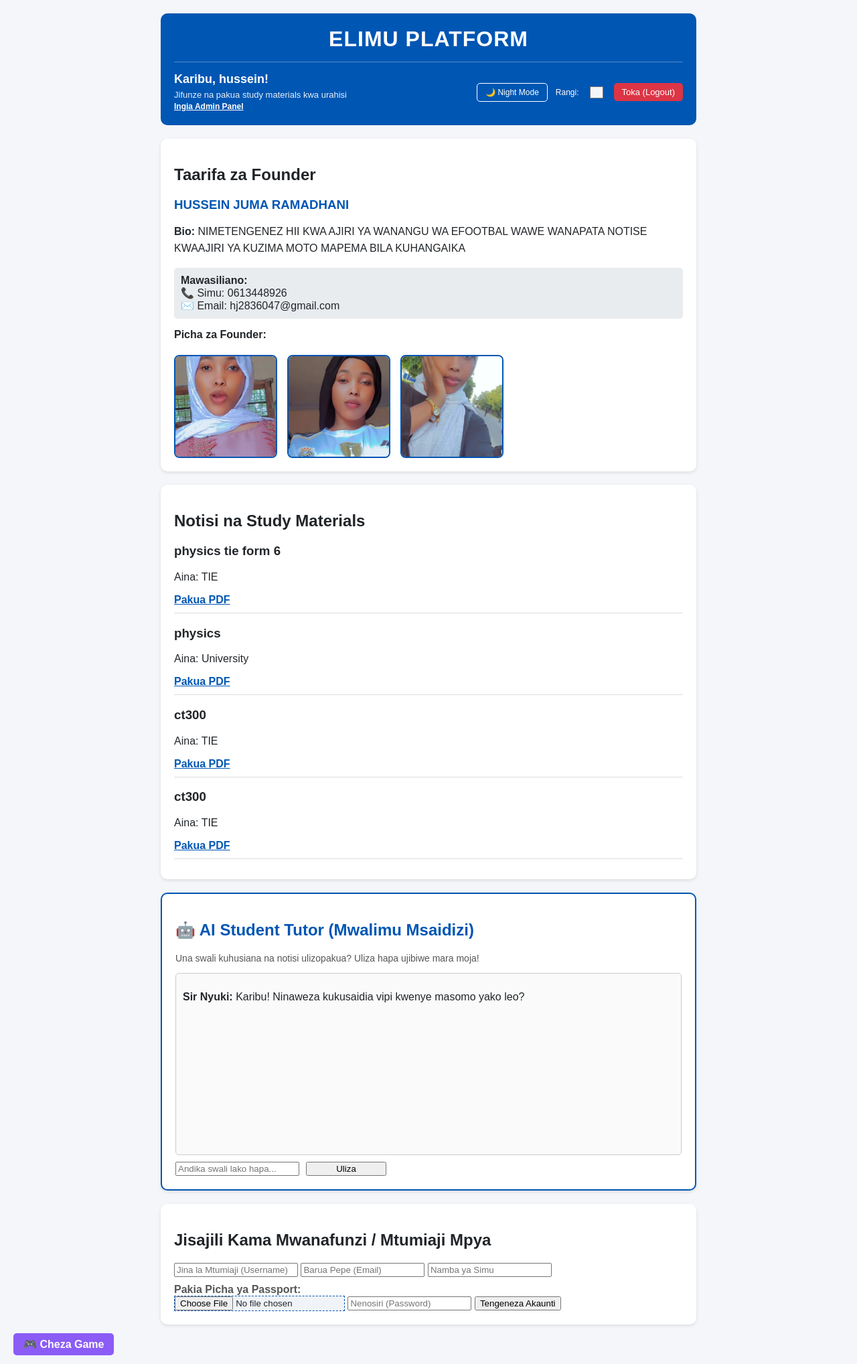
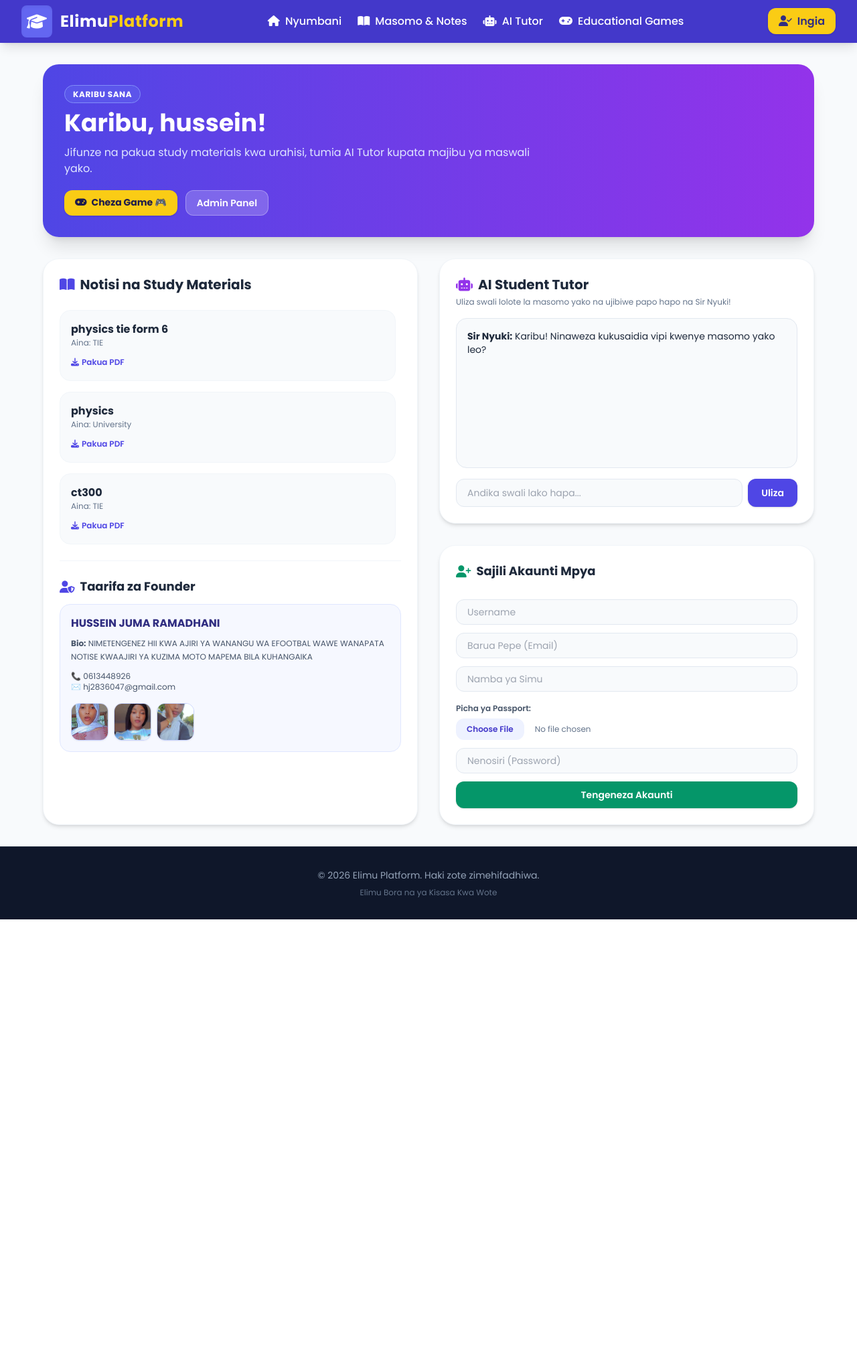
Before and after one commit to Elimuplatform/Elimu-platform, a Django app: page / in a window 1280 px wide. Shown: the whole page at 67% size. After the commit the page ends 1373 px from the top, so only its background shows below. Run offline with Django 5.2, Linux system fonts and the light colour scheme; a user stored in the database is signed in; data comes from the database, SQL or seed files in the repository; some libraries are stand-ins or nearby versions.

Commit message:
Badili UI ya home.html iwe ya kisasa kwa Tailwind

```diff
--- /dev/null
+++ b/main/templates/base.html
@@ -0,0 +1,70 @@
+<!DOCTYPE html>
+<html lang="sw">
+<head>
+    <meta charset="UTF-8">
+    <meta name="viewport" content="width=device-width, initial-scale=1.0">
+    <title>{% block title %}Elimu Platform{% endblock %}</title>
+    <!-- Tailwind CSS CDN -->
+    <script src="https://cdn.tailwindcss.com"></script>
+    <!-- Google Fonts -->
+    <link href="https://fonts.googleapis.com/css2?family=Poppins:wght@300;400;500;600;700&display=swap" rel="stylesheet">
+    <!-- FontAwesome Icons -->
+    <link rel="stylesheet" href="https://cdnjs.cloudflare.com/ajax/libs/font-awesome/6.4.0/css/all.min.css">
+
+    <style>
+        body { font-family: 'Poppins', sans-serif; }
+        .glass-card {
+            background: rgba(255, 255, 255, 0.85);
+            backdrop-filter: blur(12px);
+            border: 1px solid rgba(255, 255, 255, 0.3);
+        }
+    </style>
+</head>
+<body class="bg-slate-50 text-slate-800 min-h-screen flex flex-col">
+
+    <!-- Navbar -->
+    <nav class="bg-indigo-700 text-white shadow-lg sticky top-0 z-50">
+        <div class="max-w-7xl mx-auto px-4 sm:px-6 lg:px-8">
+            <div class="flex items-center justify-between h-16">
+                <!-- Brand Logo -->
+                <div class="flex items-center space-x-3">
+                    <div class="p-2 bg-indigo-500 rounded-lg shadow-inner">
+                        <i class="fa-solid font-bold text-2xl fa-graduation-cap"></i>
+                    </div>
+                    <a href="/" class="font-extrabold text-2xl tracking-wide">Elimu<span class="text-yellow-400">Platform</span></a>
+                </div>
+
+                <!-- Navigation Links -->
+                <div class="hidden md:flex space-x-6 font-medium">
+                    <a href="/" class="hover:text-yellow-300 transition duration-200"><i class="fa-solid fa-house mr-1"></i> Nyumbani</a>
+                    <a href="/notes/" class="hover:text-yellow-300 transition duration-200"><i class="fa-solid fa-book-open mr-1"></i> Masomo & Notes</a>
+                    <a href="/ai-tutor/" class="hover:text-yellow-300 transition duration-200"><i class="fa-solid fa-robot mr-1"></i> AI Tutor</a>
+                    <a href="/games/" class="hover:text-yellow-300 transition duration-200"><i class="fa-solid fa-gamepad mr-1"></i> Educational Games</a>
+                </div>
+
+                <!-- Profile / Login Button -->
+                <div>
+                    <a href="/login/" class="bg-yellow-400 text-indigo-900 font-semibold px-4 py-2 rounded-xl shadow hover:bg-yellow-300 transition duration-200">
+                        <i class="fa-solid fa-user-check mr-1"></i> Ingia
+                    </a>
+                </div>
+            </div>
+        </div>
+    </nav>
+
+    <!-- Main Content Body -->
+    <main class="flex-grow max-w-7xl w-full mx-auto px-4 sm:px-6 lg:px-8 py-8">
+        {% block content %}
+        {% endblock %}
+    </main>
+
+    <!-- Modern Footer -->
+    <footer class="bg-slate-900 text-slate-400 py-8 border-t border-slate-800">
+        <div class="max-w-7xl mx-auto px-4 text-center">
+            <p class="text-sm">&copy; 2026 Elimu Platform. Haki zote zimehifadhiwa.</p>
+            <p class="text-xs text-slate-500 mt-2">Elimu Bora na ya Kisasa Kwa Wote</p>
+        </div>
+    </footer>
+
+</body>
+</html>
--- a/main/templates/home.html
+++ b/main/templates/home.html
@@ -1,152 +1,151 @@
-<!DOCTYPE html>
-<html lang="sw">
-<head>
-    <meta charset="UTF-8">
-    <meta name="viewport" content="width=device-width, initial-scale=1.0">
-    <title>Elimu Platform</title>
+{% extends 'base.html' %}
 
-    <!-- Hakikisha kodi zote za CSS zipo ndani ya tag hii ya style -->
-    <style>
-        :root {
-            --bg-color: #f4f6f9;
-            --text-color: #212529;
-            --card-bg: #ffffff;
-        }
+{% block title %}Nyumbani - Elimu Platform{% endblock %}
 
-        body.dark-mode {
-            --bg-color: #121212;
-            --text-color: #e0e0e0;
-            --card-bg: #1e1e1e;
-        }
+{% block content %}
+<div class="max-w-6xl mx-auto space-y-8">
 
-        body {
-            font-family: Arial, sans-serif;
-            background-color: var(--bg-color);
-            color: var(--text-color);
-            margin: 0;
-            padding: 20px;
-            transition: background-color 0.3s, color 0.3s;
-        }
+    <!-- Hero / Welcome Banner -->
+    <div class="bg-gradient-to-r from-indigo-600 to-purple-600 rounded-3xl p-8 text-white shadow-xl flex flex-col md:flex-row items-center justify-between">
+        <div class="space-y-3 md:w-2/3">
+            <span class="bg-indigo-500/50 text-xs font-bold px-3 py-1 rounded-full uppercase tracking-wider border border-indigo-400">Karibu Sana</span>
+            <h1 class="text-3xl sm:text-4xl font-extrabold leading-tight">Karibu, {{ request.user.username }}!</h1>
+            <p class="text-indigo-100 text-sm sm:text-base">Jifunze na pakua study materials kwa urahisi, tumia AI Tutor kupata majibu ya maswali yako.</p>
 
-        .container { max-width: 800px; margin: 0 auto; }
-
-        .card, .chat-box {
-            background: var(--card-bg) !important;
-            padding: 20px;
-            border-radius: 10px;
-            box-shadow: 0 2px 5px rgba(0,0,0,0.1);
-            margin-bottom: 20px;
-            text-align: left;
-        }
-
-        .header {
-            background: #0056b3;
-            color: white;
-            padding: 20px;
-            border-radius: 10px;
-            margin-bottom: 20px;
-        }
-
-        .alert { padding: 10px; background: #d4edda; color: #155724; border-radius: 5px; margin-bottom: 15px; }
-    </style>
-</head>
-<body>
-
-<div class="container">
-
-    <!-- Headeryenye Kichwa Kikubwa cha Website -->
-    <div class="header">
-        <!-- Kichwa Kikubwa cha Website -->
-        <h1 style="margin: 0 0 15px 0; font-size: 32px; text-align: center; font-weight: bold; text-transform: uppercase; letter-spacing: 1px;">
-            ELIMU PLATFORM
-        </h1>
-        <hr style="border: 0; border-top: 1px solid rgba(255,255,255,0.3); margin-bottom: 15px;">
-
-        <div style="display: flex; justify-content: space-between; align-items: center; flex-wrap: wrap; gap: 10px;">
-            <div style="text-align: left;">
-                <h3 style="margin: 0; font-size: 18px;">Karibu, {{ request.user.username }}!</h3>
-                <p style="margin: 5px 0 0 0; font-size: 13px; opacity: 0.9;">Jifunze na pakua study materials kwa urahisi</p>
-                <a href="/admin/" style="color: white; text-decoration: underline; font-size: 12px; font-weight: bold;">Ingia Admin Panel</a>
-            </div>
-
-            <!-- Vitufe vya Night Mode, Color Picker, Profile & Logout -->
-            <div style="display: flex; align-items: center; gap: 12px;">
-                <button id="themeToggleBtn" onclick="toggleTheme()" style="padding: 6px 12px; border-radius: 5px; border: 1px solid white; background: transparent; color: white; cursor: pointer; font-size: 12px;">
-                    🌙 Night Mode
-                </button>
-
-                <label style="font-size: 12px;">Rangi:</label>
-                <input type="color" id="colorPicker" onchange="changeBgColor(this.value)" value="#f4f6f9" style="width: 28px; height: 28px; border: none; cursor: pointer; background: transparent;">
-
-                {% if user_profile.passport_photo %}
-                    <img src="{{ user_profile.passport_photo.url }}" style="width: 40px; height: 40px; border-radius: 50%; border: 2px solid white; object-fit: cover;">
+            <div class="pt-2 flex flex-wrap gap-3">
+                <a href="{% url 'jet_game' %}" class="bg-yellow-400 text-indigo-950 font-bold px-4 py-2 rounded-xl text-sm shadow hover:bg-yellow-300 transition duration-200">
+                    <i class="fa-solid fa-gamepad mr-1"></i> Cheza Game 🎮
+                </a>
+                {% if request.user.is_staff %}
+                <a href="/admin/" class="bg-white/20 hover:bg-white/30 text-white font-semibold px-4 py-2 rounded-xl text-sm border border-white/30 transition duration-200">
+                    Admin Panel
+                </a>
                 {% endif %}
-
-                <a href="{% url 'logout' %}" style="background: #dc3545; color: white; padding: 6px 12px; border-radius: 5px; text-decoration: none; font-size: 13px;">Toka (Logout)</a>
-            </div>
             </div>
         </div>
 
+        <!-- User Profile Photo kama ipo -->
+        {% if user_profile.passport_photo %}
+        <div class="mt-6 md:mt-0">
+            <img src="{{ user_profile.passport_photo.url }}" class="w-24 h-24 sm:w-28 sm:h-28 rounded-full border-4 border-white/80 object-cover shadow-lg">
+        </div>
+        {% endif %}
+    </div>
+
+    <!-- Messages kama zipo -->
     {% if messages %}
         {% for message in messages %}
-                <div class="alert">{{ message }}</div>
+            <div class="bg-emerald-100 border border-emerald-400 text-emerald-800 px-4 py-3 rounded-2xl text-sm font-medium">
+                {{ message }}
+            </div>
         {% endfor %}
     {% endif %}
 
-        <!-- SEHEMU YA FOUNDER -->
-        <div class="card">
-            <h2>Taarifa za Founder</h2>
-            {% for founder in founders %}
-                <h3 style="color: #0056b3; margin-bottom: 5px;">{{ founder.name }}</h3>
-                <p style="line-height: 1.6;"><strong>Bio:</strong> {{ founder.bio }}</p>
+    <!-- Grid Kuu: Notisi & AI Tutor -->
+    <div class="grid grid-cols-1 lg:grid-cols-2 gap-8">
 
-                <div style="margin-top: 10px; background: #e9ecef; padding: 10px; border-radius: 5px;">
-                    <strong>Mawasiliano:</strong><br>
-                    {% if founder.phone %} 📞 Simu: {{ founder.phone }}<br>{% endif %}
-                    {% if founder.email %} ✉️ Email: {{ founder.email }}<br>{% endif %}
-                </div>
+        <!-- SEHEMU YA NOTISI NA MATERIALS -->
+        <div class="bg-white p-6 rounded-3xl shadow-md border border-slate-100 space-y-6">
+            <h2 class="text-xl font-bold text-slate-800 flex items-center">
+                <i class="fa-solid fa-book-open text-indigo-600 mr-2"></i> Notisi na Study Materials
+            </h2>
 
-                <h4 style="margin-top: 15px;">Picha za Founder:</h4>
-                <div style="display: flex; gap: 15px; flex-wrap: wrap; margin-top: 10px;">
-                    {% if founder.image1 %}<img src="{{ founder.image1.url }}" style="width: 150px; height: 150px; object-fit: cover; border-radius: 8px; border: 2px solid #0056b3;">{% endif %}
-                    {% if founder.image2 %}<img src="{{ founder.image2.url }}" style="width: 150px; height: 150px; object-fit: cover; border-radius: 8px; border: 2px solid #0056b3;">{% endif %}
-                    {% if founder.image3 %}<img src="{{ founder.image3.url }}" style="width: 150px; height: 150px; object-fit: cover; border-radius: 8px; border: 2px solid #0056b3;">{% endif %}
+            <div class="space-y-4 max-h-[350px] overflow-y-auto pr-2">
+                {% for notice in notices %}
+                    <div class="p-4 bg-slate-50 rounded-2xl border border-slate-100 hover:border-indigo-200 transition">
+                        <h3 class="font-bold text-slate-800">{{ notice.title }}</h3>
+                        <p class="text-xs text-slate-500 mb-2">Aina: {{ notice.category }}</p>
+                        {% if notice.pdf_file %}
+                            <a href="{{ notice.pdf_file.url }}" download class="inline-flex items-center text-xs font-semibold text-indigo-600 hover:text-indigo-800">
+                                <i class="fa-solid fa-download mr-1"></i> Pakua PDF
+                            </a>
+                        {% endif %}
                     </div>
                 {% empty %}
-                <p>Taarifa za founder bado hazijawekwa.</p>
+                    <p class="text-slate-500 text-sm">Hakuna notisi zilizowekwa kwa sasa.</p>
                 {% endfor %}
             </div>
 
-        <!-- SEHEMU YA NOTISI -->
-        <div class="card">
-            <h2>Notisi na Study Materials</h2>
-            {% for notice in notices %}
-                <div style="border-bottom: 1px solid #ddd; padding-bottom: 10px; margin-bottom: 10px;">
-                    <h3>{{ notice.title }}</h3>
-                    <p>Aina: {{ notice.category }}</p>
-                    {% if notice.pdf_file %}
-                        <a href="{{ notice.pdf_file.url }}" download style="color: #0056b3; font-weight: bold;">Pakua PDF</a>
-                    {% endif %}
+            <!-- SEHEMU YA FOUNDER -->
+            <div class="border-t border-slate-100 pt-6">
+                <h3 class="text-lg font-bold text-slate-800 mb-3 flex items-center">
+                    <i class="fa-solid fa-user-shield text-indigo-600 mr-2"></i> Taarifa za Founder
+                </h3>
+                {% for founder in founders %}
+                    <div class="bg-indigo-50/50 p-4 rounded-2xl border border-indigo-100 space-y-2">
+                        <h4 class="font-bold text-indigo-900">{{ founder.name }}</h4>
+                        <p class="text-xs text-slate-600 leading-relaxed"><strong>Bio:</strong> {{ founder.bio }}</p>
+
+                        <div class="text-xs text-slate-600 pt-1">
+                            {% if founder.phone %} 📞 <span>{{ founder.phone }}</span><br>{% endif %}
+                            {% if founder.email %} ✉️ <span>{{ founder.email }}</span>{% endif %}
+                        </div>
+
+                        <!-- Picha za Founder -->
+                        <div class="flex gap-2 pt-2 flex-wrap">
+                            {% if founder.image1 %}<img src="{{ founder.image1.url }}" class="w-14 h-14 object-cover rounded-xl border border-indigo-200 shadow-sm">{% endif %}
+                            {% if founder.image2 %}<img src="{{ founder.image2.url }}" class="w-14 h-14 object-cover rounded-xl border border-indigo-200 shadow-sm">{% endif %}
+                            {% if founder.image3 %}<img src="{{ founder.image3.url }}" class="w-14 h-14 object-cover rounded-xl border border-indigo-200 shadow-sm">{% endif %}
+                        </div>
                     </div>
                 {% empty %}
-                <p>Hakuna notisi zilizowekwa kwa sasa.</p>
+                    <p class="text-slate-500 text-xs">Taarifa za founder bado hazijawekwa.</p>
                 {% endfor %}
-        </div>
-        <!-- SEHEMU YA AI TUTOR -->
-        <div class="card" style="border: 2px solid #0056b3;">
-            <h2 style="color: #0056b3;">🤖 AI Student Tutor (Mwalimu Msaidizi)</h2>
-            <p style="font-size: 14px; color: #555;">Una swali kuhusiana na notisi ulizopakua? Uliza hapa ujibiwe mara moja!</p>
-
-            <div id="chat-box" style="height: 250px; overflow-y: auto; border: 1px solid #ccc; padding: 10px; border-radius: 5px; background: #fafafa; margin-bottom: 10px;">
-                <p><strong>Sir Nyuki:</strong> Karibu! Ninaweza kukusaidia vipi kwenye masomo yako leo?</p>
-            </div>
-
-            <div style="display: flex; gap: 10px;">
-                <input type="text" id="user-input" placeholder="Andika swali lako hapa..." style="margin-top: 0;">
-                <button onclick="askAI()" style="width: 120px; margin-top: 0;">Uliza</button>
             </div>
         </div>
 
+        <!-- SEHEMU YA AI TUTOR & KUJIANDIKISHA -->
+        <div class="space-y-8">
+            <!-- AI TUTOR CHAT CARD -->
+            <div class="bg-white p-6 rounded-3xl shadow-md border border-slate-100 flex flex-col justify-between">
+                <div>
+                    <h2 class="text-xl font-bold text-slate-800 mb-1 flex items-center">
+                        <i class="fa-solid fa-robot text-purple-600 mr-2"></i> AI Student Tutor
+                    </h2>
+                    <p class="text-xs text-slate-500 mb-4">Uliza swali lolote la masomo yako na ujibiwe papo hapo na Sir Nyuki!</p>
+
+                    <!-- Chat Box -->
+                    <div id="chat-box" class="h-56 overflow-y-auto border border-slate-200 p-4 rounded-2xl bg-slate-50 mb-4 text-sm space-y-3">
+                        <p><strong>Sir Nyuki:</strong> Karibu! Ninaweza kukusaidia vipi kwenye masomo yako leo?</p>
+                    </div>
+                </div>
+
+                <div class="flex gap-2">
+                    <input type="text" id="user-input" placeholder="Andika swali lako hapa..." class="flex-grow px-4 py-2.5 text-sm border border-slate-200 rounded-xl focus:outline-none focus:border-indigo-600 bg-slate-50">
+                    <button onclick="askAI()" class="bg-indigo-600 hover:bg-indigo-700 text-white font-semibold px-5 py-2.5 rounded-xl text-sm shadow transition">
+                        Uliza
+                    </button>
+                </div>
+            </div>
+
+            <!-- SEHEMU YA KUJISAJILI (KAMA MTUMIAJI MPYA) -->
+            <div class="bg-white p-6 rounded-3xl shadow-md border border-slate-100">
+                <h2 class="text-lg font-bold text-slate-800 mb-4 flex items-center">
+                    <i class="fa-solid fa-user-plus text-emerald-600 mr-2"></i> Sajili Akaunti Mpya
+                </h2>
+                <form method="POST" enctype="multipart/form-data" class="space-y-3">
+                    {% csrf_token %}
+                    <input type="text" name="username" placeholder="Username" required class="w-full px-4 py-2 text-sm border border-slate-200 rounded-xl bg-slate-50 focus:outline-none focus:border-indigo-600">
+                    <input type="email" name="email" placeholder="Barua Pepe (Email)" required class="w-full px-4 py-2 text-sm border border-slate-200 rounded-xl bg-slate-50 focus:outline-none focus:border-indigo-600">
+                    <input type="text" name="phone" placeholder="Namba ya Simu" required class="w-full px-4 py-2 text-sm border border-slate-200 rounded-xl bg-slate-50 focus:outline-none focus:border-indigo-600">
+
+                    <div class="space-y-1">
+                        <label class="text-xs font-semibold text-slate-600">Picha ya Passport:</label>
+                        <input type="file" name="passport_photo" accept="image/*" required class="w-full text-xs text-slate-500 file:mr-4 file:py-2 file:px-4 file:rounded-xl file:border-0 file:text-xs file:font-semibold file:bg-indigo-50 file:text-indigo-700 hover:file:bg-indigo-100">
+                    </div>
+
+                    <input type="password" name="password" placeholder="Nenosiri (Password)" required class="w-full px-4 py-2 text-sm border border-slate-200 rounded-xl bg-slate-50 focus:outline-none focus:border-indigo-600">
+                    <button type="submit" class="w-full bg-emerald-600 hover:bg-emerald-700 text-white font-semibold py-2.5 rounded-xl text-sm shadow transition">
+                        Tengeneza Akaunti
+                    </button>
+                </form>
+            </div>
+        </div>
+
+    </div>
+</div>
+
+<!-- JavaScript ya AI Tutor -->
 <script>
     function askAI() {
         var inputField = document.getElementById('user-input');
@@ -155,12 +154,10 @@
 
         if (message === '') return;
 
-                // Onyesha swali la mwanafunzi
-                chatBox.innerHTML += '<p><strong>You:</strong> ' + message + '</p>';
+        chatBox.innerHTML += '<div class="text-right"><span class="inline-block bg-indigo-100 text-indigo-900 px-3 py-1.5 rounded-2xl text-xs"><strong>Wewe:</strong> ' + message + '</span></div>';
         inputField.value = '';
         chatBox.scrollTop = chatBox.scrollHeight;
 
-                // Tuma kwenda kwa Server/Django
         var formData = new FormData();
         formData.append('message', message);
         formData.append('csrfmiddlewaretoken', '{{ csrf_token }}');
@@ -172,80 +169,17 @@
         .then(response => response.json())
         .then(data => {
             if (data.reply) {
-                        // Badilisha ili itumie Sir Nyuki na ikubali HTML tags (rangi na mistari)
                 chatBox.innerHTML += `
-    <div style="margin-bottom: 20px;">
-        <strong style="color: #2b3a4a;">Sir Nyuki:</strong><br>
-        ${data.reply.replace(/\n/g, '<br>')}
+                    <div class="bg-white p-3 rounded-2xl border border-slate-200 text-xs shadow-sm">
+                        <strong class="text-indigo-600">Sir Nyuki:</strong><br>
+                        <div class="mt-1">${data.reply.replace(/\n/g, '<br>')}</div>
                     </div>
                 `;
             } else if (data.error) {
-                        chatBox.innerHTML += '<p style="color: red;"><strong>System:</strong> ' + data.error + '</p>';
+                chatBox.innerHTML += '<div class="text-xs text-red-500"><strong>System:</strong> ' + data.error + '</div>';
             }
             chatBox.scrollTop = chatBox.scrollHeight;
         });
     }
 </script>
-
-        <!-- SEHEMU YA USERS KUJISAJILI -->
-        <div class="card">
-            <h2>Jisajili Kama Mwanafunzi / Mtumiaji Mpya</h2>
-            <form method="POST" enctype="multipart/form-data">
-                {% csrf_token %}
-                <input type="text" name="username" placeholder="Jina la Mtumiaji (Username)" required>
-                <input type="email" name="email" placeholder="Barua Pepe (Email)" required>
-                <input type="text" name="phone" placeholder="Namba ya Simu" required>
-
-                <label style="display: block; text-align: left; margin-top: 10px; font-weight: bold; color: #555;">
-                    Pakia Picha ya Passport:
-                </label>
-                <input type="file" name="passport_photo" accept="image/*" required style="border: 1px dashed #0056b3; background: #f0f4f8;">
-
-                <input type="password" name="password" placeholder="Nenosiri (Password)" required>
-                <button type="submit">Tengeneza Akaunti</button>
-            </form>
-        </div>
-    </div>
-    <script>
-  // 1. Kazi ya Day / Night Mode
-  function toggleTheme() {
-    const body = document.body;
-    const btn = document.getElementById('themeToggleBtn');
-
-    body.classList.toggle('dark-mode');
-
-    if (body.classList.contains('dark-mode')) {
-      btn.innerText = '☀️ Day Mode';
-      localStorage.setItem('theme', 'dark');
-    } else {
-      btn.innerText = '🌙 Night Mode';
-      localStorage.setItem('theme', 'light');
-    }
-  }
-
-  // 2. Kazi ya Kubadilisha Background Color Maalum
-  function changeBgColor(color) {
-    document.body.style.backgroundColor = color;
-    localStorage.setItem('customBgColor', color);
-  }
-
-  // 3. Kupakia chaguo la mtumiaji pindi ukurasa unapofunguka (Auto Load)
-  window.onload = function() {
-    const savedTheme = localStorage.getItem('theme');
-    const savedColor = localStorage.getItem('customBgColor');
-    const btn = document.getElementById('themeToggleBtn');
-
-    if (savedTheme === 'dark') {
-      document.body.classList.add('dark-mode');
-      if(btn) btn.innerText = '☀️ Day Mode';
-    } else if (savedColor) {
-      document.body.style.backgroundColor = savedColor;
-      document.getElementById('colorPicker').value = savedColor;
-    }
-  };
-</script>
-</body>
-</html>
-<a href="{% url 'jet_game' %}" style="background: #8b5cf6; color: white; padding: 8px 15px; border-radius: 5px; text-decoration: none; font-weight: bold; margin-right: 10px;">
-    🎮 Cheza Game
-</a>
+{% endblock %}
```
Lines whose indentation alone changed are shown as unchanged.
